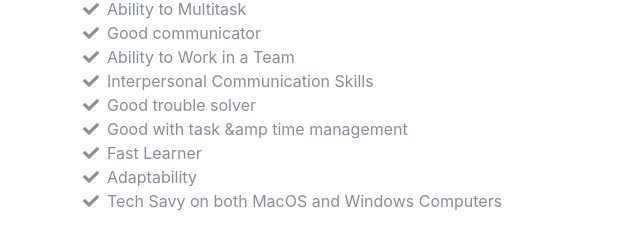
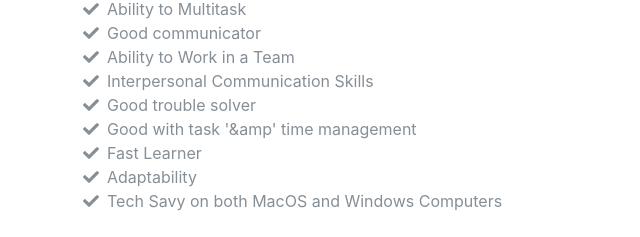
Before and after one commit to JulianskyCode/magnificent-oak, a Gatsby site: page / in a window 1280 px wide. Shown: the part 4023-4260 px from the top of the page, 253-893 px from the left. Built offline with nearby package versions, Linux system fonts and the light colour scheme; Gatsby itself is replaced by a stand-in of ours; a web font is replaced by a local one.

Commit message:
index.js: changed

```diff
--- a/src/pages/index.js
+++ b/src/pages/index.js
@@ -257,7 +257,7 @@ Involved in the recruitment process, and the management of existing employees.
             </li>
             <li>
               <i className="fa-li fa fa-check"></i>
-              Good with task &amp time management
+              Good with task '&amp' time management
             </li>
             <li>
               <i className="fa-li fa fa-check"></i>
```
